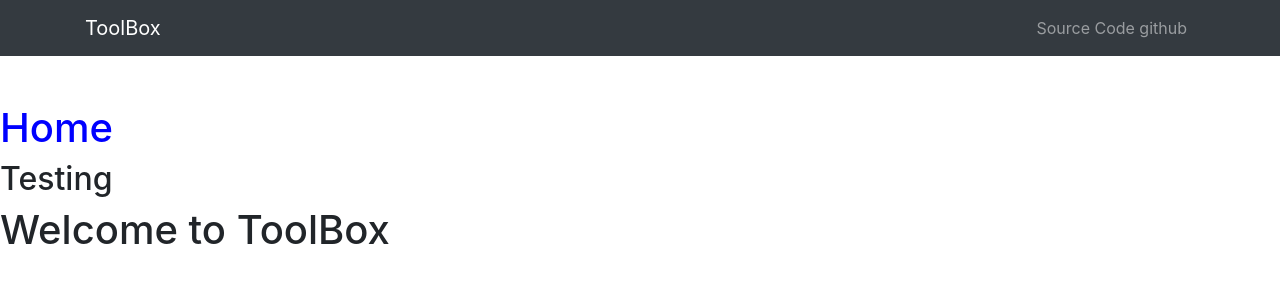
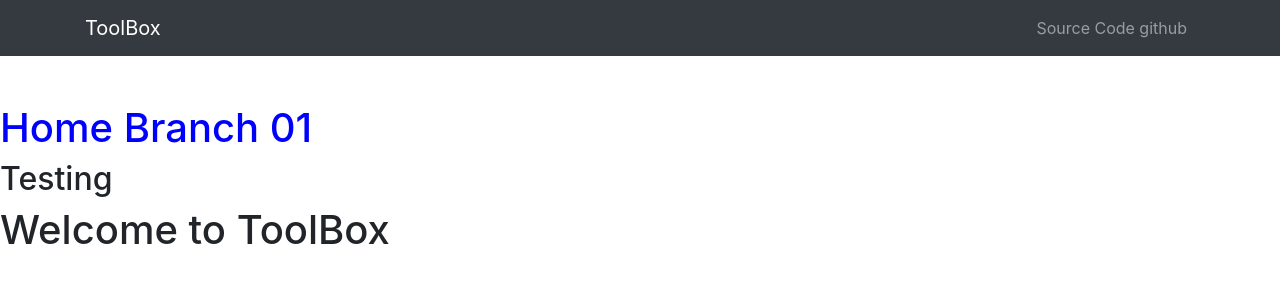
Before and after one commit to mshinh/Toolbox, a React (Create React App) app in the folder client/: page / in a window 1280 px wide. Shown: the top 300 px of the page. Built offline with nearby package versions, Linux system fonts and the light colour scheme.

Commit message:
Testing branch home_01

```diff
--- a/client/src/components/Home/index.js
+++ b/client/src/components/Home/index.js
@@ -16,7 +16,7 @@ class Home extends Component {
 
     render() {
         return(<div>
-            <h1 className="test">Home</h1>
+            <h1 className="test">Home Branch 01</h1>
            <h2> Testing</h2>
         </div>);
     }
```
